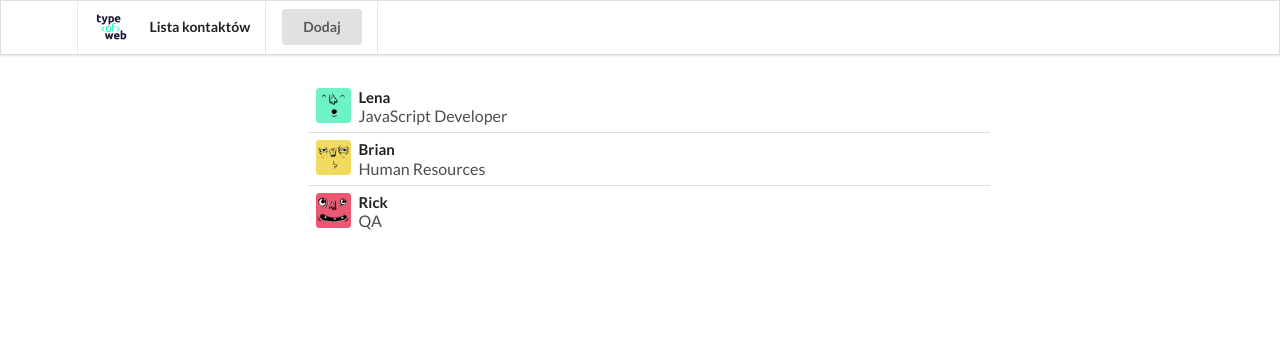
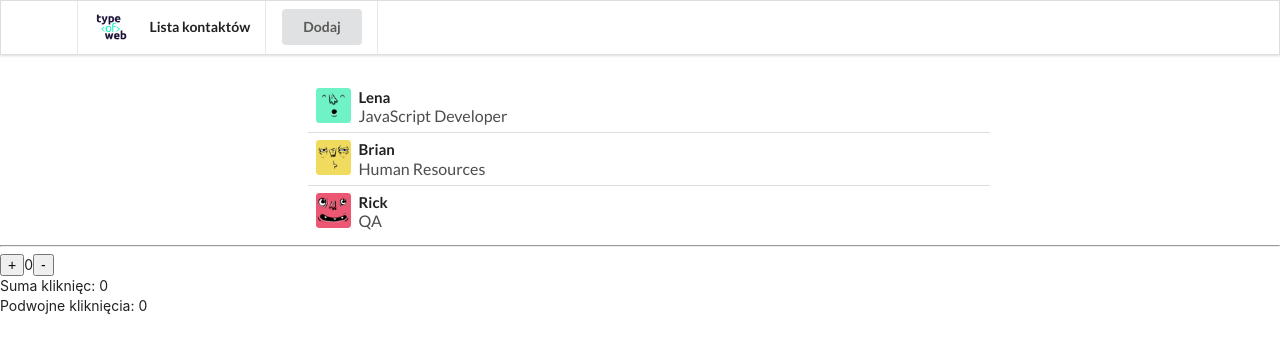
Before and after one commit to marek2222/react_TypeOfWeb, a React (Create React App) app: page / in a window 1280 px wide. Shown: the top 352 px of the page. Built offline with nearby package versions, Linux system fonts and the light colour scheme.

Commit message:
react_TypeOfWeb: 08_1:  Interakcje z komponentami i stany

```diff
--- a/src/components/App.js
+++ b/src/components/App.js
@@ -1,19 +1,49 @@
+import './App.css';
+
 import React, { Component } from 'react';
-import './App.css';
+
+import AppHeader from './AppHeader';
 import ContactsList from './ContactsList';
-import AppHeader  from './AppHeader';
 
 
 class App extends React.Component {
+    constructor(){
+        super();
+        this.state = {counter: 0, suum:0, counterDouble: 0};
+
+    }
     render() {
         return (
             <div>
                 <AppHeader />
-                <main className="ui main text container">
-                    <ContactsList />
-                </main>
+                <ContactsList />
+                <hr/>
+                <button onClick={this.increment.bind(this)}>+</button>
+                <output>{this.state.counter}</output>
+                <button onClick={this.decrement.bind(this)}>-</button>
+                <br/>
+                <output onDoubleClick={this.double.bind(this)}>Suma kliknięc: {this.state.suum}</output>
+                <br/>
+                <output>Podwojne kliknięcia: {this.state.counterDouble}</output>
             </div>
         );
+    }
+    increment(){
+        this.setState({
+            counter: this.state.counter + 1,
+            suum: this.state.suum + 1
+        })
+    }
+    decrement(){
+        this.setState({
+            counter: this.state.counter - 1,
+            suum: this.state.suum + 1
+        })
+    }
+    double(){
+        this.setState({
+            counterDouble: this.state.counterDouble +1
+        })
     }
 }
 
--- a/src/components/AppHeader.js
+++ b/src/components/AppHeader.js
@@ -11,11 +11,14 @@ class AppHeader extends React.Component {
                         Lista kontaktów
                     </a>
                     <div className="header item">
-                        <button className="ui button">Dodaj</button>
+                        <button className="ui button" onClick={this.onClickHandler}>Dodaj</button>
                     </div>
                 </nav>
             </header>
         );
+    }
+    onClickHandler() {
+        console.log('Kliknięto element li');
     }
 }
 
--- a/src/components/ContactItem.js
+++ b/src/components/ContactItem.js
@@ -6,7 +6,8 @@ class ContactItem extends React.Component {
         const { login, name, department } = this.props
         const imgUrl = `../img/${login}.png`;
         return (
-            <li className="item">
+            <li className="item" onClick={this.onClickHandler}
+                    onMouseOver={this.onMouseOverHandler}>
                 <img src={imgUrl} className="ui mini rounded image" />
                 <div className="content">
                     <h4 className="header">{name}</h4>
@@ -15,6 +16,12 @@ class ContactItem extends React.Component {
             </li>
         );
     }
+    onClickHandler() {
+        console.log('Kliknięto element li');
+    }
+    onMouseOverHandler(){
+        console.log('Najechano na element li');
+    }
 }
 
 export default ContactItem;
--- a/src/components/ContactsList.js
+++ b/src/components/ContactsList.js
@@ -4,15 +4,15 @@ import ContactItem from './ContactItem';
 class ContactsList extends React.Component {
     render(){
         return (
-            <ul className="ui relaxed divided list selection">
-                <ContactItem login="typeofweb1" name="Lena"  department="JavaScript Developer" />
-                <ContactItem login="typeofweb2" name="Brian" department="Human Resources" />
-                <ContactItem login="typeofweb3" name="Rick"  department="QA" />
-            </ul>
+            <main className="ui main text container">
+                <ul className="ui relaxed divided list selection">
+                    <ContactItem login="typeofweb1" name="Lena"  department="JavaScript Developer" />
+                    <ContactItem login="typeofweb2" name="Brian" department="Human Resources" />
+                    <ContactItem login="typeofweb3" name="Rick"  department="QA" />
+                </ul>
+            </main>
         );
     }
 }
 
-
-
 export default ContactsList
```
Also changed, not shown: src/components/Zdarzenia.js (added, +26 -0 lines).
